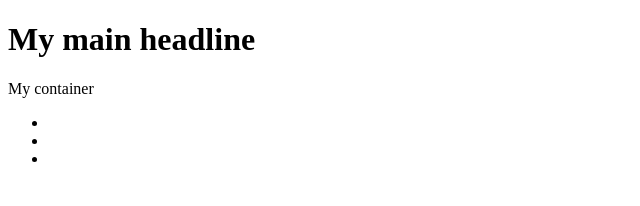
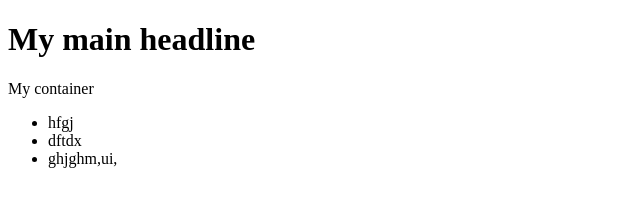
Before and after one commit to webkordins/eee, a plain HTML site: page index.html in a window 1280 px wide. Shown: the whole page, without its empty margins (0-640 px from the left). Drawn offline with Linux system fonts and the light colour scheme.

Commit message:
Work with stash

```diff
--- a/index.html
+++ b/index.html
@@ -12,9 +12,9 @@
     My container
   </div>
   <ul>
-    <li></li>
-    <li></li>
-    <li></li>
+    <li>hfgj</li>
+    <li>dftdx</li>
+    <li>ghjghm,ui,</li>
   </ul>
 </body>
 </html>
```
